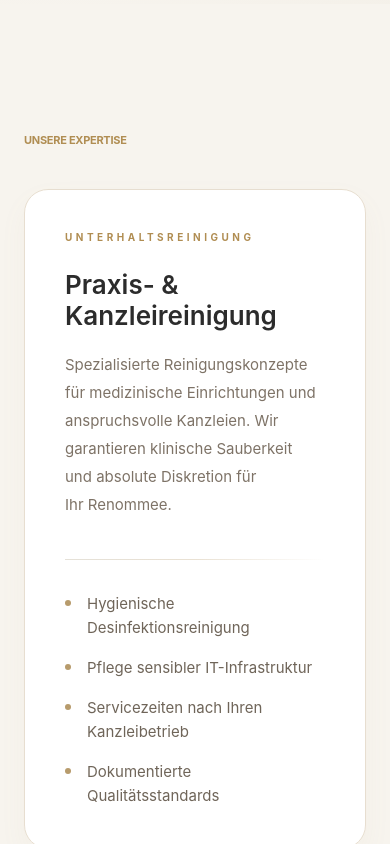
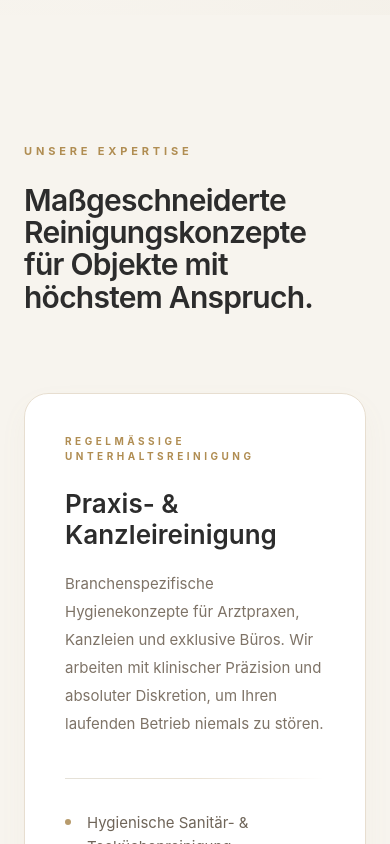
Before and after one commit to sticky030/nautilus-facility-cleaning, a React (Vite) app: page / in a window 390 px wide. Shown: the part 840-1684 px from the top of the page. Built offline with nearby package versions, Linux system fonts and the light colour scheme; grey boxes are pictures that could not be loaded.

Commit message:
Emergency Fix: Restored Haltung section, Teampicture, and high-quality texts

```diff
--- a/src/App.tsx
+++ b/src/App.tsx
@@ -12,36 +12,36 @@ const navItems = [
 
 const services = [
   {
-    eyebrow: 'Unterhaltsreinigung',
+    eyebrow: 'Regelmäßige Unterhaltsreinigung',
     title: 'Praxis- & Kanzleireinigung',
-    text: 'Spezialisierte Reinigungskonzepte für medizinische Einrichtungen und anspruchsvolle Kanzleien. Wir garantieren klinische Sauberkeit und absolute Diskretion für Ihr Renommee.',
+    text: 'Branchenspezifische Hygienekonzepte für Arztpraxen, Kanzleien und exklusive Büros. Wir arbeiten mit klinischer Präzision und absoluter Diskretion, um Ihren laufenden Betrieb niemals zu stören.',
     bullets: [
-      'Hygienische Desinfektionsreinigung',
-      'Pflege sensibler IT-Infrastruktur',
-      'Servicezeiten nach Ihren Kanzleibetrieb',
-      'Dokumentierte Qualitätsstandards'
+      'Hygienische Sanitär- & Teeküchenreinigung',
+      'Pflege von IT- & Arbeitsplatzoberflächen',
+      'Aufbereitung von Konferenzbereichen',
+      'Diskretes Abfallmanagement & Leerung'
     ],
   },
   {
-    eyebrow: 'Objektpflege',
+    eyebrow: 'Hochwertige Objektpflege',
     title: 'Treppenhaus- & Foyer-Service',
-    text: 'Professionelle Pflege für Wohn- und Gewerbeobjekte in Berlin. Wir sichern den ersten Eindruck Ihres Objekts durch fachgerechte Instandhaltung hochwertiger Materialien.',
+    text: 'Der erste Eindruck zählt. Wir sorgen dafür, dass Foyers und Treppenhäuser die Hochwertigkeit Ihres Objekts widerspiegeln – durch kontinuierliche, werterhaltende Detailpflege für Bewohner und Besucher.',
     bullets: [
-      'Glas- & Portalreinigung ohne Streifen',
-      'Pflege von Naturstein & Holzböden',
-      'Reinigung von Aufzügen & Geländern',
-      'Verlässliche Reinigungsintervalle'
+      'Streifenfreie Glas-, Portal- & Spiegelreinigung',
+      'Pflege von Briefkästen & Schmutzschleusen',
+      'Reinigung von Fahrstühlen & Handläufen',
+      'Fachgerechte Naturstein- & Bodenpflege'
     ],
   },
   {
-    eyebrow: 'Spezialreinigung',
+    eyebrow: 'Spezial- & Projektbezogen',
     title: 'Premium Bauendreinigung',
-    text: 'Ihre Experten für die Baufeinreinigung nach Sanierung oder Neubau. Wir übergeben Ihr Objekt in Berlin bezugsfertig, staubfrei und bereit für die finale Abnahme.',
+    text: 'Nach Abschluss von Bau- oder Sanierungsprojekten bringen wir Ihre Räumlichkeiten in einen bezugsfertigen Zustand. Termingerecht, staubfrei und perfekt vorbereitet für die finale Objektabnahme.',
     bullets: [
-      'Baufeinreinigung bis zur Abnahme',
-      'Fenster- & Rahmen-Intensivreinigung',
-      'Ersteinpflege neuer Bodenbeläge',
-      'Absolute Termintreue bei Übergaben'
+      'Baugrob- & Feinreinigung bis Bezugsfertigkeit',
+      'Intensive Fenster-, Falz- & Rahmenreinigung',
+      'Schonende Ersteinpflege von Neu-Oberflächen',
+      'Hygienische Erstreinigung der Sanitäranlagen'
     ],
   },
 ]
@@ -65,11 +65,12 @@ export default function App() {
   return (
     <div className="min-h-screen bg-[#F7F4EE] text-[#6F6559] antialiased selection:bg-[#B79B6C]/20">
 
+      {/* --- HEADER --- */}
       <div className="fixed inset-x-0 top-6 z-50 flex justify-center px-4 pointer-events-none">
         <header className="pointer-events-auto w-full max-w-6xl rounded-full bg-white/85 backdrop-blur-xl border border-white/60 shadow-[0_8px_30px_rgb(0,0,0,0.06)] px-4 py-3 transition-all duration-500">
           <div className="flex items-center justify-between gap-6 px-2">
             <a href="#start" className="flex min-w-0 items-center gap-3">
-              <img src="/images/reinigung-trans.png" alt="Nautilus" className="h-14 w-14 shrink-0 object-contain" />
+              <img src="/images/reinigung-trans.png" alt="Logo" className="h-14 w-14 shrink-0 object-contain" />
               <div className="min-w-0">
                 <div className="truncate text-sm font-semibold tracking-[0.28em] text-[#B79B6C]">NAUTILUS</div>
                 <div className="truncate text-[11px] uppercase tracking-[0.34em] text-[#9A8C7B]">Facility Cleaning</div>
@@ -86,6 +87,7 @@ export default function App() {
       </div>
 
       <main className="overflow-x-hidden">
+        {/* --- HERO --- */}
         <section id="start" className="relative isolate flex min-h-screen items-center overflow-hidden bg-[#F3EFE7]">
           <video autoPlay muted loop playsInline className="absolute inset-0 h-full w-full object-cover">
             <source src="/videos/hero.mp4" type="video/mp4" />
@@ -93,8 +95,12 @@ export default function App() {
           <div className="absolute inset-0 bg-[linear-gradient(96deg,rgba(247,244,238,0.94)_0%,rgba(247,244,238,0.90)_36%,rgba(247,244,238,0.70)_64%,rgba(247,244,238,0.34)_100%)]" />
           <div className="relative mx-auto grid w-full max-w-7xl px-6 pb-20 pt-36 lg:px-10 lg:pb-28 lg:pt-40">
             <div className="reveal opacity-0 translate-y-10 transition-all duration-1000 lg:max-w-3xl">
-              <h1 className="text-[38px] font-medium leading-[1.1] text-[#2C2C2C] sm:text-[48px] lg:text-[62px]">Exzellenz in der Gebäudereinigung – Für anspruchsvolle Objekte in Berlin.</h1>
-              <p className="mt-8 max-w-[38rem] text-[17px] leading-8 text-[#7E7367] lg:text-[19px] font-light">Wir betreuen Arztpraxen, Kanzleien und exklusive Gewerbeflächen. Präzise Abstimmung, absolute Diskretion und ein Qualitätsanspruch, der im Hintergrund perfekt funktioniert.</p>
+              <div className="inline-flex items-center gap-3 mb-8">
+                <span className="h-px w-8 bg-[#B79B6C]"></span>
+                <span className="text-[11px] font-bold uppercase tracking-[0.4em] text-[#B79B6C]">Premium Facility Cleaning</span>
+              </div>
+              <h1 className="text-[38px] font-medium leading-[1.1] text-[#2C2C2C] sm:text-[48px] lg:text-[62px]">Exzellenz in der Reinigung.<br />Für anspruchsvolle Objekte.</h1>
+              <p className="mt-8 max-w-[38rem] text-[17px] leading-8 text-[#7E7367] lg:text-[19px] font-light">Wir betreuen Arztpraxen, Kanzleien und exklusive Gewerbeflächen in Berlin. Präzise Abstimmung, absolute Diskretion und ein Qualitätsanspruch, der im Hintergrund perfekt funktioniert.</p>
               <div className="mt-12 flex flex-col gap-4 sm:flex-row sm:items-center">
                 <a href="#kontakt" className="inline-flex items-center justify-center rounded-full bg-[#B79B6C] px-9 py-4 text-[14px] font-bold uppercase tracking-wider text-white shadow-[0_8px_20px_rgba(183,155,108,0.25)] transition-all duration-300 hover:-translate-y-0.5 hover:bg-[#A98E60]">Besichtigung anfragen</a>
                 <a href="#leistungen" className="inline-flex items-center justify-center rounded-full border border-[#D9CCB8] bg-white/50 backdrop-blur-md px-9 py-4 text-[14px] font-bold uppercase tracking-wider text-[#6F6559] transition-all duration-300 hover:bg-white">Expertise ansehen</a>
@@ -103,12 +109,16 @@ export default function App() {
           </div>
         </section>
 
+        {/* --- LEISTUNGEN --- */}
         <section id="leistungen" className="bg-[#F7F4EE] py-32 lg:py-40">
           <div className="mx-auto max-w-7xl px-6 lg:px-10">
-            <h2 className="reveal opacity-0 translate-y-10 transition-all duration-1000 text-[11px] font-bold uppercase tracking-[0.35em] text-[#B79B6C] mb-6">Unsere Expertise</h2>
-            <div className="mt-10 grid grid-cols-1 gap-8 xl:grid-cols-3">
+            <div className="reveal opacity-0 translate-y-10 transition-all duration-1000 max-w-3xl">
+              <p className="text-[11px] font-bold uppercase tracking-[0.35em] text-[#B79B6C]">Unsere Expertise</p>
+              <h2 className="mt-6 text-3xl font-semibold leading-[1.08] text-[#2C2C2C] lg:text-[46px]">Maßgeschneiderte Reinigungskonzepte für Objekte mit höchstem Anspruch.</h2>
+            </div>
+            <div className="mt-20 grid grid-cols-1 gap-8 xl:grid-cols-3">
               {services.map((service, idx) => (
-                <article key={service.title} style={{ transitionDelay: `${idx * 150}ms` }} className="reveal opacity-0 translate-y-10 transition-all duration-1000 flex flex-col h-full overflow-hidden rounded-3xl border border-[#E5E1D8] bg-white p-10 shadow-[0_8px_20px_rgba(0,0,0,0.02)] transition-all duration-500 ease-out hover:-translate-y-2 transform-gpu hover:shadow-[0_30px_60px_rgba(183,155,108,0.12)]">
+                <article key={service.title} style={{ transitionDelay: `${idx * 150}ms` }} className="reveal opacity-0 translate-y-10 transition-all duration-1000 group flex flex-col h-full overflow-hidden rounded-3xl border border-[#E5E1D8] bg-white p-10 shadow-[0_8px_20px_rgba(0,0,0,0.02)] transition-all duration-500 ease-out hover:-translate-y-2 transform-gpu hover:border-[#B79B6C]/50 hover:shadow-[0_30px_60px_rgba(183,155,108,0.12)]">
                   <div className="flex flex-col flex-grow">
                     <p className="text-[10px] font-bold uppercase tracking-[0.35em] text-[#B79B6C]">{service.eyebrow}</p>
                     <h3 className="mt-6 text-[26px] font-semibold leading-[1.2] text-[#2C2C2C]">{service.title}</h3>
@@ -131,6 +141,7 @@ export default function App() {
           </div>
         </section>
 
+        {/* --- REVIEWS --- */}
         <section className="bg-white py-24 border-y border-[#E5E1D8]/60">
           <div className="mx-auto max-w-7xl px-6 lg:px-10">
              <p className="text-center text-[11px] font-bold uppercase tracking-[0.35em] text-[#B79B6C] mb-12">Stimmen unserer Klienten</p>
@@ -152,21 +163,22 @@ export default function App() {
           </div>
         </section>
 
-        <section id="warum-nautilus" className="bg-[#F7F4EE] py-32 lg:py-40 border-b border-[#E5E1D8]/60">
+        {/* --- PHILOSOPHIE --- */}
+        <section id="warum-nautilus" className="bg-[#F7F4EE] py-32 lg:py-40">
           <div className="mx-auto max-w-7xl px-6 lg:px-10 grid grid-cols-1 gap-16 lg:grid-cols-12">
             <div className="reveal opacity-0 translate-y-10 transition-all duration-1000 lg:col-span-5 lg:pr-10">
-              <p className="text-[11px] font-bold uppercase tracking-[0.35em] text-[#B79B6C]">Warum Nautilus</p>
-              <h2 className="mt-6 text-3xl font-semibold leading-[1.06] text-[#2C2C2C] lg:text-[46px]">Diskretion und Werterhalt als Fundament.</h2>
-              <p className="mt-8 text-[17px] leading-8 text-[#8A7E70]">Unsere Haltung ist geprägt von kompromisslosem Qualitätsbewusstsein. Wir arbeiten für Unternehmen, die Perfektion als Fundament ihres Erfolgs verstehen.</p>
+              <p className="text-[11px] font-bold uppercase tracking-[0.35em] text-[#B79B6C]">Philosophie</p>
+              <h2 className="mt-6 text-3xl font-semibold leading-[1.06] text-[#2C2C2C] lg:text-[46px]">Ein Standard, der keine Kompromisse kennt.</h2>
+              <p className="mt-8 text-[17px] leading-8 text-[#8A7E70]">Wir arbeiten für Kunden, die Perfektion nicht als Zufall, sondern als systematischen Prozess verstehen. Ein makelloses Umfeld fördert die Produktivität und das Vertrauen Ihrer Klienten.</p>
             </div>
             <div className="lg:col-span-7 grid grid-cols-1 gap-6 sm:grid-cols-2">
               {[
-                { title: 'Höchste Diskretion', desc: 'Wir arbeiten lautlos im Hintergrund Ihrer Kanzlei oder Praxis.' },
-                { title: 'Feste Teams', desc: 'Vertrauen durch Kontinuität: Immer dieselben erfahrenen Ansprechpartner.' },
-                { title: 'Werterhalt', desc: 'Schonende Pflege hochwertiger Oberflächen durch zertifizierte Mittel.' },
-                { title: 'Präsenz vor Ort', desc: 'Souveräne Betreuung Ihrer Objekte im gesamten Berliner Einsatzgebiet.' }
+                { title: 'Diskrete Ausführung', desc: 'Lautlose Integration in Ihr Tagesgeschäft. Unsere Teams agieren unsichtbar – das Ergebnis ist unübersehbar.' },
+                { title: 'Klare Abstimmung', desc: 'Ein fester, persönlicher Ansprechpartner. Proaktive Kommunikation und vorausschauendes Handeln.' },
+                { title: 'Verlässliche Standards', desc: 'Durch internes Qualitätsmanagement sichern wir einen konstanten, kompromisslosen Standard.' },
+                { title: 'Sensible Umfelder', desc: 'Speziell geschultes, verschwiegenes Personal für Bereiche, in denen Vertrauen absolute Priorität hat.' }
               ].map((item, idx) => (
-                <article key={item.title} style={{ transitionDelay: `${idx * 100}ms` }} className="reveal opacity-0 translate-y-10 transition-all duration-1000 rounded-3xl border border-[#E5E1D8] bg-white p-10 transition-all duration-500 ease-out hover:-translate-y-2 transform-gpu shadow-sm">
+                <article key={item.title} style={{ transitionDelay: `${idx * 100}ms` }} className="reveal opacity-0 translate-y-10 transition-all duration-1000 rounded-3xl border border-[#E5E1D8] bg-white p-10 hover:-translate-y-2 transform-gpu shadow-sm">
                   <h4 className="text-[10px] font-bold uppercase tracking-[0.35em] text-[#B79B6C]">{item.title}</h4>
                   <p className="mt-5 text-[15px] leading-8 text-[#7E7367]">{item.desc}</p>
                 </article>
@@ -175,21 +187,40 @@ export default function App() {
           </div>
         </section>
 
-        <section id="ablauf" className="bg-white py-32 lg:py-40 border-b border-[#E5E1D8]/60">
+        {/* --- HALTUNG & TEAMBILD (RESTORED) --- */}
+        <section className="bg-white py-32 lg:py-48 relative overflow-hidden">
+          <div className="absolute inset-0 bg-[radial-gradient(circle_at_bottom_right,rgba(183,155,108,0.1),transparent_50%)]" />
+          <div className="mx-auto max-w-7xl px-6 lg:px-10 relative z-10 grid grid-cols-1 gap-16 lg:grid-cols-12 lg:items-center">
+            <div className="reveal opacity-0 translate-y-10 transition-all duration-1000 lg:col-span-5 lg:pr-6">
+              <p className="text-[11px] font-bold uppercase tracking-[0.35em] text-[#B79B6C]">Haltung & Personal</p>
+              <h2 className="mt-6 text-3xl font-semibold leading-[1.1] text-[#2C2C2C] lg:text-[46px]">Diskret im Auftritt.<br />Kompromisslos in der Qualität.</h2>
+              <p className="mt-8 text-[17px] leading-8 text-[#8A7E70] font-light">Wir verstehen uns als unsichtbaren, aber essenziellen Teil Ihres Unternehmenserfolgs. Ein tadellos gepflegtes Erscheinungsbild unserer Mitarbeiter und absolute Verschwiegenheit sind obligatorisch.</p>
+              <p className="mt-5 text-[17px] leading-8 text-[#8A7E70] font-light">Gerade in Notariaten, Privatpraxen und Vorstandsetagen zählt nicht die reine Anwesenheit – sondern die Fähigkeit, einen Raum mit höchster Präzision in seinen besten Zustand zu versetzen.</p>
+            </div>
+            <div className="reveal opacity-0 translate-y-10 transition-all duration-1000 lg:col-span-7">
+              <div className="relative overflow-hidden rounded-3xl border border-[#E5E1D8] bg-white shadow-[0_20px_50px_rgba(183,155,108,0.1)]">
+                <img src="/images/nautilus-cleaning-team-berlin.jpg" alt="Team" className="mx-auto w-full max-h-[550px] object-cover hover:scale-105 transition-transform duration-1000" />
+              </div>
+            </div>
+          </div>
+        </section>
+
+        {/* --- ABLAUF (RESTORED TEXTS) --- */}
+        <section id="ablauf" className="bg-[#F7F4EE] py-32 lg:py-40 border-y border-[#E5E1D8]/60">
           <div className="mx-auto max-w-7xl px-6 lg:px-10 grid grid-cols-1 gap-16 lg:grid-cols-12">
             <div className="reveal opacity-0 translate-y-10 transition-all duration-1000 lg:col-span-5 lg:pr-8">
               <p className="text-[11px] font-bold uppercase tracking-[0.35em] text-[#B79B6C]">Ablauf & Prozesse</p>
-              <h2 className="mt-6 text-3xl font-semibold leading-[1.08] text-[#2C2C2C] lg:text-[46px]">Strukturierte Prozesse für maximale Entlastung.</h2>
-              <p className="mt-8 text-[17px] leading-8 text-[#8A7E70]">Von der fundierten Bedarfsanalyse bis zur kontinuierlichen Qualitätssicherung folgen wir einem bewährten Premium-Prozess.</p>
+              <h2 className="mt-6 text-3xl font-semibold leading-[1.08] text-[#2C2C2C] lg:text-[46px]">Ein reibungsloser Start. Ein dauerhaftes Ergebnis.</h2>
+              <p className="mt-8 text-[17px] leading-8 text-[#8A7E70]">Ein bewährter Prozess garantiert Ihnen Ergebnisse auf höchstem Niveau. Wir definieren jeden Schritt – von der ersten Begehung bis zur täglichen Umsetzung.</p>
             </div>
             <div className="lg:col-span-7 space-y-6">
               {[
-                { step: '01 · Bedarfsanalyse', text: 'Wir erfassen die spezifischen Anforderungen Ihrer Räumlichkeiten direkt vor Ort.' },
-                { step: '02 · Konzeption', text: 'Sie erhalten ein transparentes Angebot für Ihre individuelle Reinigungslösung.' },
-                { step: '03 · Implementierung', text: 'Unser Stammpersonal integriert sich geräuschlos in Ihre bestehenden Abläufe.' },
-                { step: '04 · Monitoring', text: 'Regelmäßige Audits sichern den langfristigen Werterhalt Ihrer Immobilie.' }
+                { step: '01 · Fundierte Bedarfsanalyse', text: 'Exzellenz beginnt mit Detailtiefe. Wir analysieren Ihr Objekt vor Ort, um ein präzises Verständnis für Architektur, Materialien und Ihre individuellen Diskretionsvorgaben zu entwickeln.' },
+                { step: '02 · Strategische Konzeption', text: 'Maßarbeit statt Standard. Wir entwerfen ein hybrides Reinigungskonzept, das operative Effizienz mit Ihrem Anspruch an ein repräsentatives Umfeld vereint.' },
+                { step: '03 · Präzise Implementierung', text: 'Lautlose Integration in Ihren Alltag. Unser festes Stammpersonal wird objektspezifisch instruiert und fügt sich ohne Reibungsverluste in Ihre bestehenden Gebäudeabläufe ein.' },
+                { step: '04 · Kontinuierliches Management', text: 'Beständigkeit auf höchstem Niveau. Durch proaktives Management und regelmäßige Qualitätskontrollen stellen wir sicher, dass unser Premium-Standard dauerhaft erfüllt wird.' }
               ].map((item, idx) => (
-                <article key={item.step} style={{ transitionDelay: `${idx * 100}ms` }} className="reveal opacity-0 translate-y-10 transition-all duration-1000 rounded-3xl border border-[#E5E1D8] bg-[#FCFBF8] p-10 transition-all duration-500 ease-out transform-gpu hover:shadow-sm">
+                <article key={item.step} style={{ transitionDelay: `${idx * 100}ms` }} className="reveal opacity-0 translate-y-10 transition-all duration-1000 rounded-3xl border border-[#E5E1D8] bg-white p-10 transform-gpu shadow-sm">
                   <div className="text-[11px] font-bold uppercase tracking-[0.35em] text-[#B79B6C]">{item.step}</div>
                   <p className="mt-5 text-[16px] leading-8 text-[#7E7367]">{item.text}</p>
                 </article>
```
